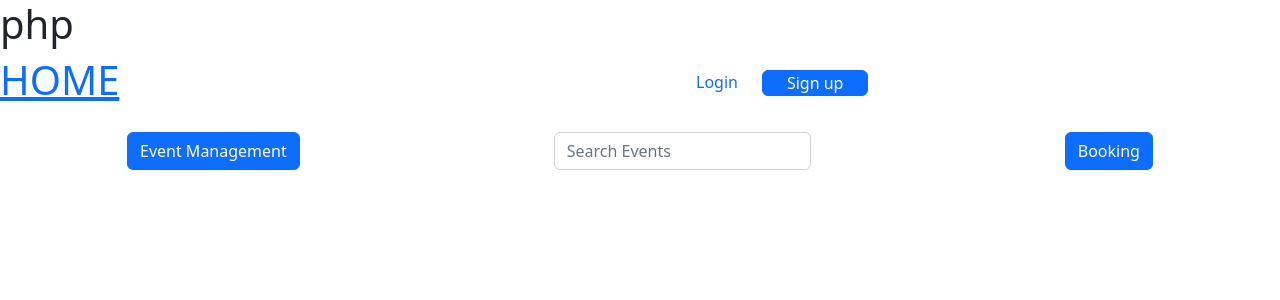
After one commit to lumenblacksquade/Event_Management_System, a PHP site: page / in a window 1280 px wide. The commit adds this page. Shown: the top 300 px of the page. Run offline with PHP 8.4, Linux system fonts and the light colour scheme.

Commit message:
Add files via upload
commit 2

```diff
--- /dev/null
+++ b/index.php
@@ -0,0 +1,64 @@
+<!DOCTYPE html>
+<html>
+<head>
+    <meta charset='utf-8'>
+    <meta http-equiv='X-UA-Compatible' content='IE=edge'>
+    <title>index Title</title>
+    <meta name='viewport' content='width=device-width, initial-scale=1'>
+    <!-- CSS only -->
+    <link href="https://cdn.jsdelivr.net/npm/bootstrap@5.2.0/dist/css/bootstrap.min.css" rel="stylesheet" integrity="sha384-gH2yIJqKdNHPEq0n4Mqa/HGKIhSkIHeL5AyhkYV8i59U5AR6csBvApHHNl/vI1Bx" crossorigin="anonymous">
+    <!-- JavaScript Bundle with Popper -->
+<script src="https://cdn.jsdelivr.net/npm/bootstrap@5.2.0/dist/js/bootstrap.bundle.min.js" integrity="sha384-A3rJD856KowSb7dwlZdYEkO39Gagi7vIsF0jrRAoQmDKKtQBHUuLZ9AsSv4jD4Xa" crossorigin="anonymous"></script>
+    <link rel='stylesheet' type='text/css' media='screen' href='styles.css'>
+    <script src='main.js'></script>
+    <style>
+    .container-outer{
+        display: flex;
+        justify-content: space-around;
+    }
+</style>
+</head>
+<body>
+    <?php
+    echo "<h1>php</h1>"
+    ?>
+    <header class="header-nav">
+        <div class="d-flex ">
+            <div class="col d-flex  mr-6">
+                <a href="#" class="mr-6 mas">
+                    <h1 width="90px">HOME</h1>
+                </a>
+            </div>
+            <div class="col d-flex align-items-end" >
+
+                <div class="d-flex head-user-profile " >
+                    <ul class="account-links-group d-flex ">
+                        <li class="nav-link  login-btn">
+                            <a class="nav-link   text-primary text-center px-4" href="login.php">Login</a>
+                        </li>
+                        <li class="nav-link  signup-btn">
+                            <a class="nav-link btn btn-primary text-white px-4" href="register.php">Sign up</a>
+                        </li>
+                    </ul>
+                </div>
+
+            </div>
+
+        </div>
+    </header>
+
+
+<body>
+    <nav>
+        <div class='container-outer'>
+        <div><button class="btn btn-primary" style="margin-top: 20px;">Event Management</button></div>
+        <div><input class="form-control" type="text" style="margin-top: 20px; " placeholder="Search Events"></div>
+        <div><button class="btn btn-primary" style="margin-top: 20px;">Booking</button></div>
+
+        </div>
+
+    </nav>
+
+
+</body>
+</html>
```
Also changed, not shown: login.php (+21 -6 lines), register.php (+30 -9 lines).
